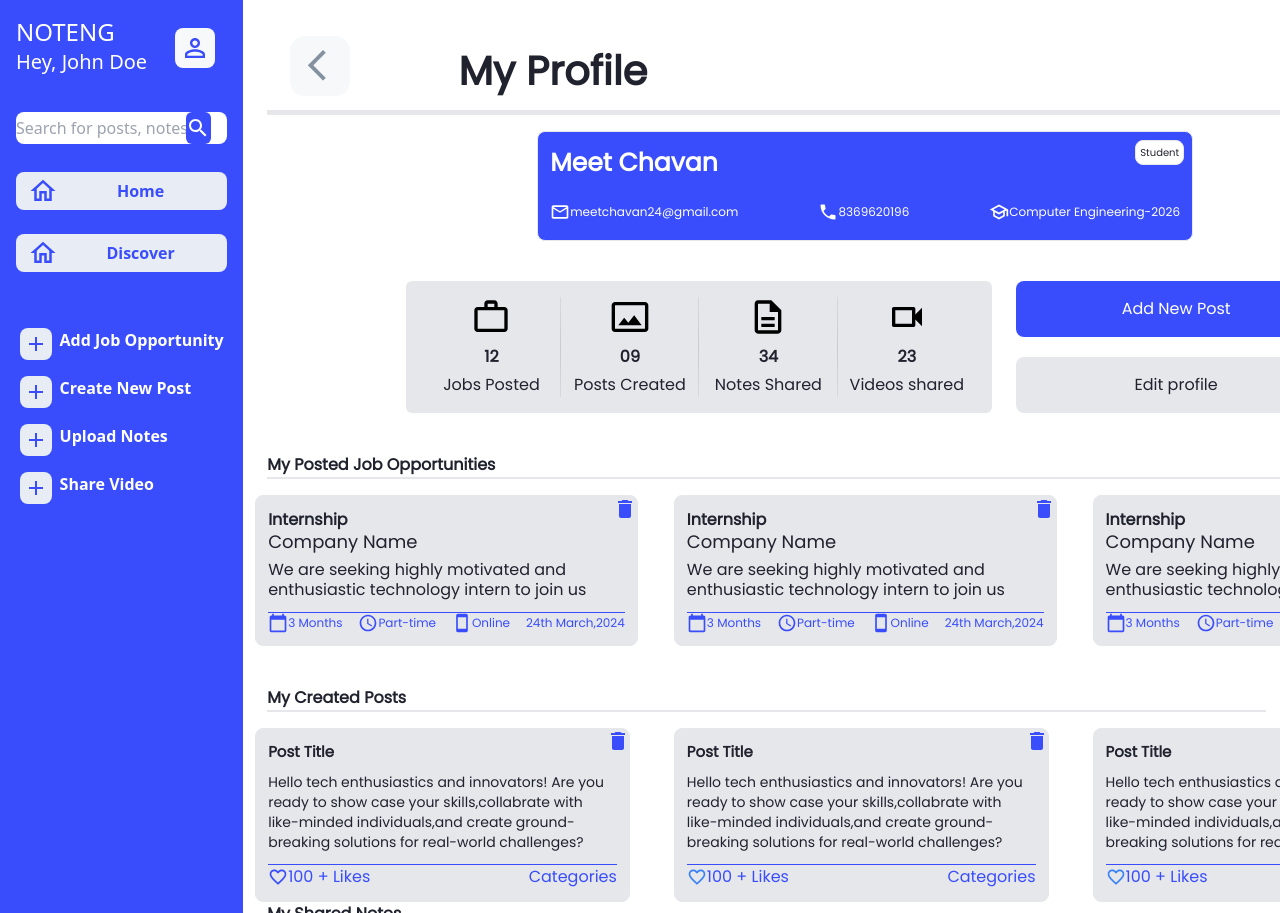
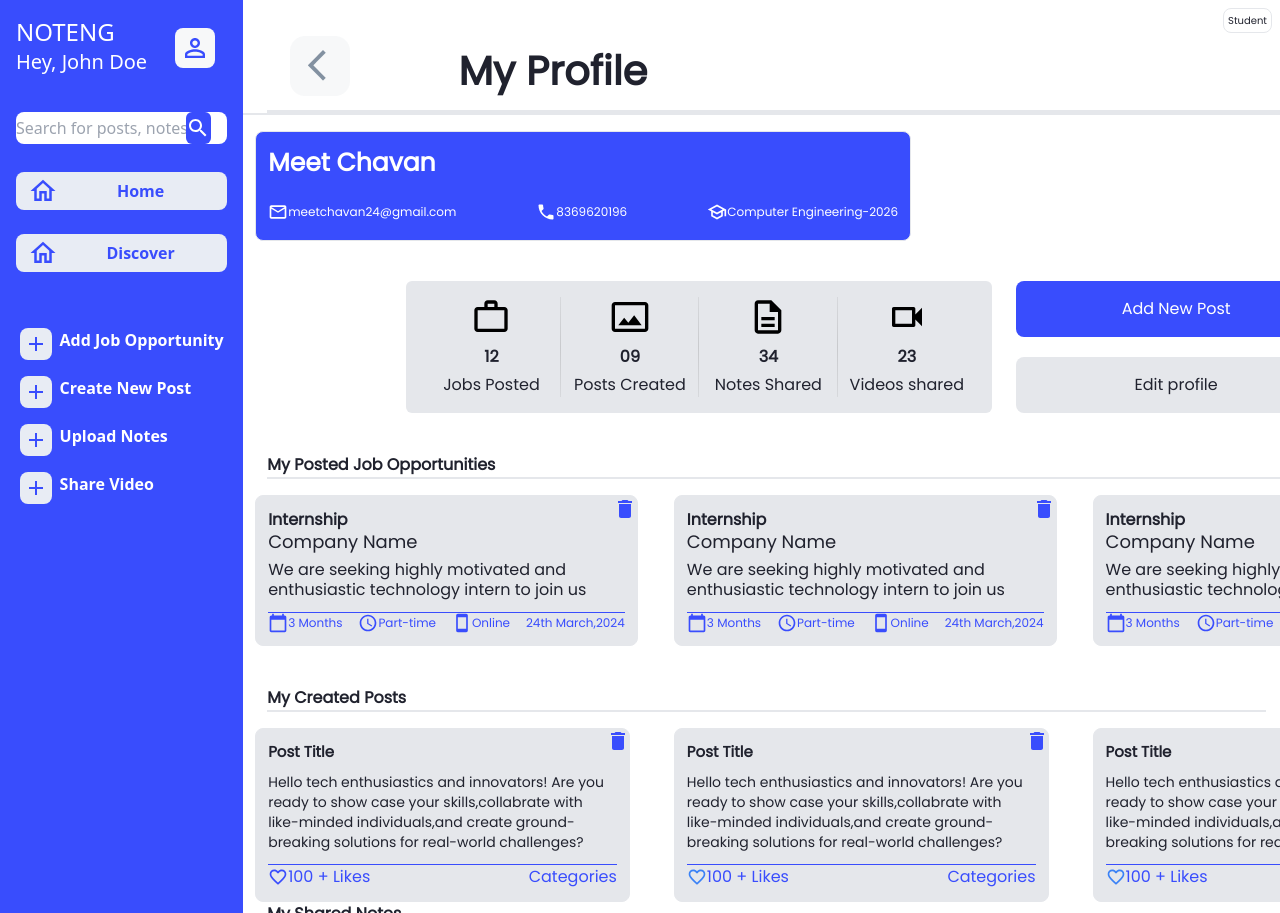
Before and after one commit to djunicode/noteng, a React (Create React App) app: page /profile in a window 1280 px wide. Shown: the top 913 px of the page. Built offline with nearby package versions, Linux system fonts and the light colour scheme.

Commit message:
Changed profile structure

```diff
--- a/src/Components/Home/MyCard.jsx
+++ b/src/Components/Profile/MyCard.jsx
@@ -2,7 +2,7 @@ import React from 'react';
 import EmailOutlinedIcon from '@mui/icons-material/EmailOutlined';
 import PhoneIcon from '@mui/icons-material/Phone';
 import SchoolOutlinedIcon from '@mui/icons-material/SchoolOutlined';
-
+import '../../styles/profile.css';
 
 const cardData = [
     {
@@ -23,12 +23,12 @@ const cardData = [
         return (
             <div className='flex flex-col w-full h-auto'>
 
-                <div className='ml-6  border-b-2'></div>
+                <div className='border-b-2'></div>
                 <div className='flex flex-col justify-center items-center m-10 gap-5 md:flex-row md:ml-1 mt-4 md:justify-evenly'>
                     {cardData.map((data, i) => {
                         return (
-                            <div className='flex justify-evenly mr-1 ml-1 md:mr-2 md:ml-2 ' key={i}>
-                                <div className='relative border p-3 rounded-lg bg-custom-blue md:full-width h-[110px]'>
+                            <div className='profilecard flex justify-evenly mr-1 ml-1 md:mr-2 md:ml-2 ' key={i}>
+                                <div className=' border p-3 rounded-lg bg-custom-blue md:full-width h-[110px]'>
                                     <div className='absolute top-2 right-2 z-10'>
                                         <p className='relative border p-1 rounded-lg bg-white md:w-[100%] md:text-[10px]'>Student</p>
                                     </div>
--- a/src/styles/profile.css
+++ b/src/styles/profile.css
@@ -0,0 +1,4 @@
+.profilecard{
+
+    margin-right: auto;
+}
```
Also changed, not shown: src/Pages/profile.jsx (+6 -6 lines), src/Components/Profile/DescriptionProfile.jsx (renamed from src/Components/Home/DescriptionProfile.jsx), src/Components/Profile/MyJobs.jsx (renamed from src/Components/Home/MyJobs.jsx), src/Components/Profile/MyNotes.jsx (renamed from src/Components/Home/MyNotes.jsx), src/Components/Profile/MyPosts.jsx (renamed from src/Components/Home/MyPosts.jsx), src/Components/Profile/MyResources.jsx (renamed from src/Components/Home/MyResources.jsx).
